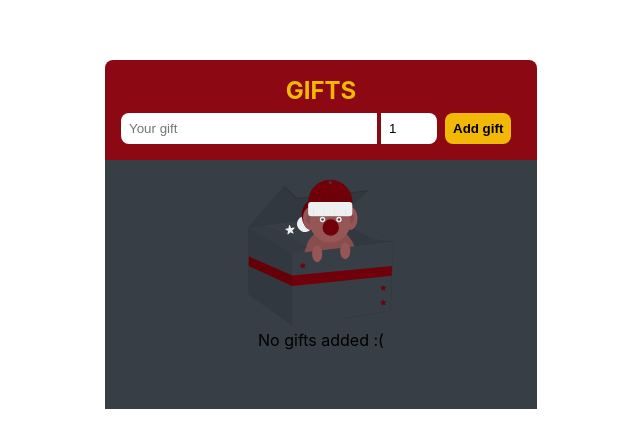
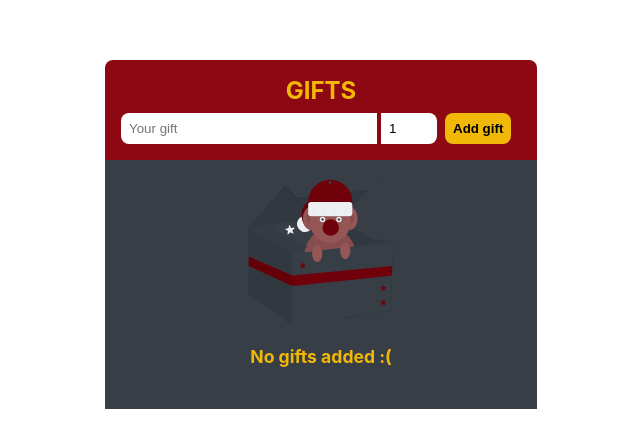
Before and after one commit to lopez-tomas/adviency, a React (Create React App) app: page / in a window 1280 px wide. Shown: the part 166-614 px from the top of the page, without its empty margins (319-959 px from the left). Built offline with nearby package versions, Linux system fonts and the light colour scheme.

Commit message:
[FEAT/styles]: styles for .noGifts-img class added.

```diff
--- a/src/styles/GiftList.sass
+++ b/src/styles/GiftList.sass
@@ -38,3 +38,8 @@
     .noGifts-img
       width: sizes.$image-size
       height: sizes.$image-size
+    .noGifts-msg
+      font-size: 1.1rem
+      font-weight: bold
+      margin-top: sizes.$lg
+      color: colors.$text-primary
```
